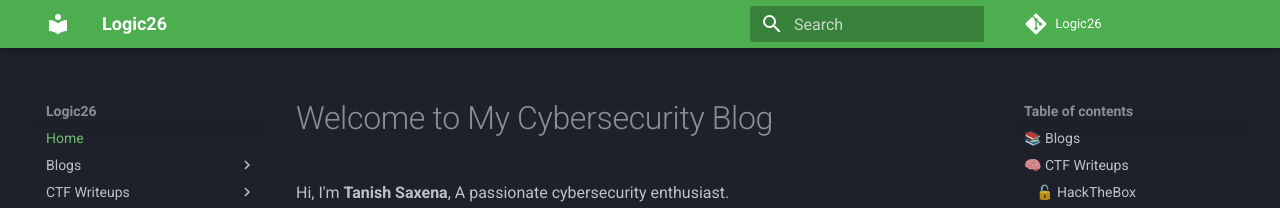
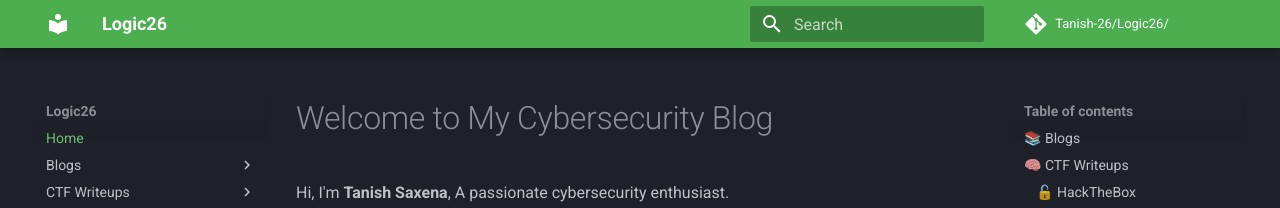
Before and after one commit to Tanish-26/Logic26, an MkDocs documentation site: the page built from docs/index.md, in a window 1280 px wide. Shown: the top 208 px of the page. Built offline with MkDocs 1.6.1 and Material for MkDocs 9.7.7, drawn with Linux system fonts in a browser that asks for light colours; comment, search, counter and statistics services are not loaded.

```diff
--- a/mkdocs.yml
+++ b/mkdocs.yml
@@ -3,7 +3,7 @@
 use_directory_urls: true
 
 repo_url: https://github.com/Tanish-26/Logic26/
-repo_name: Logic26
+repo_name: Tanish-26/Logic26/
 
 
 nav:
```
